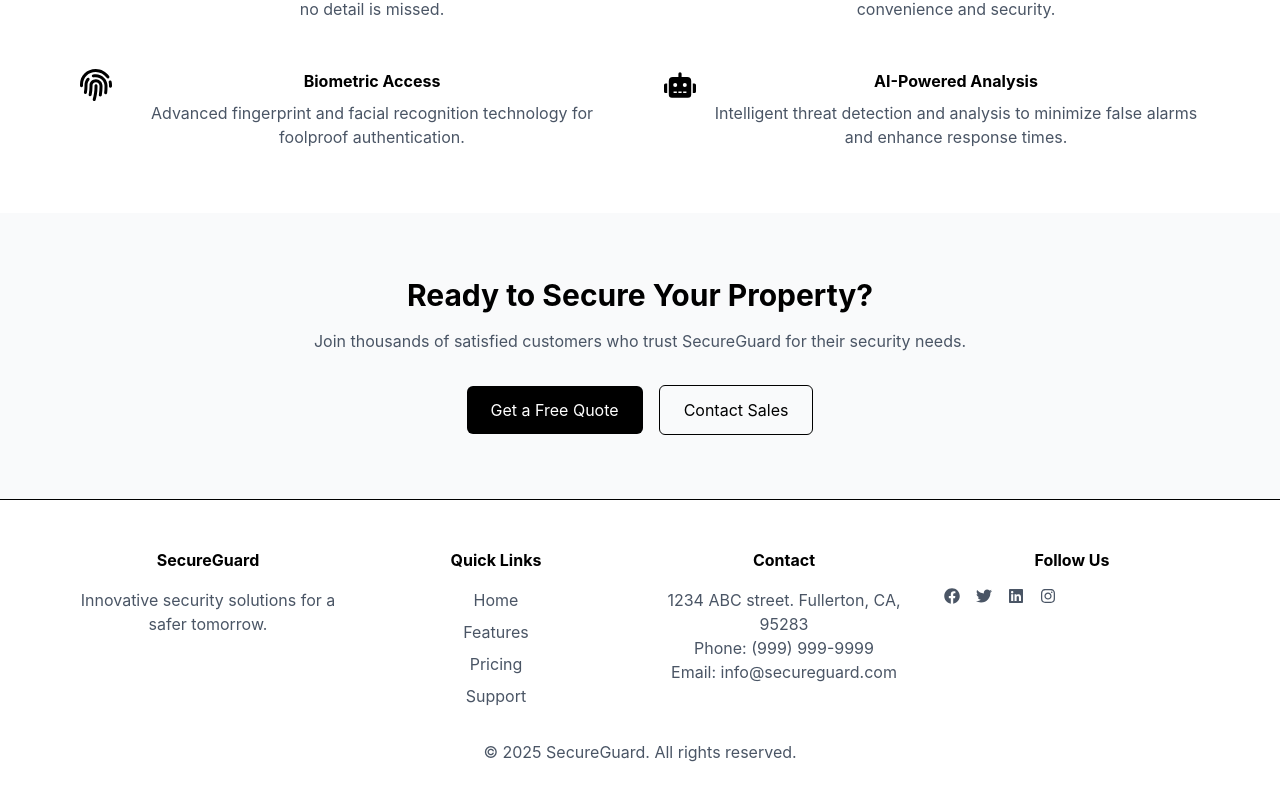
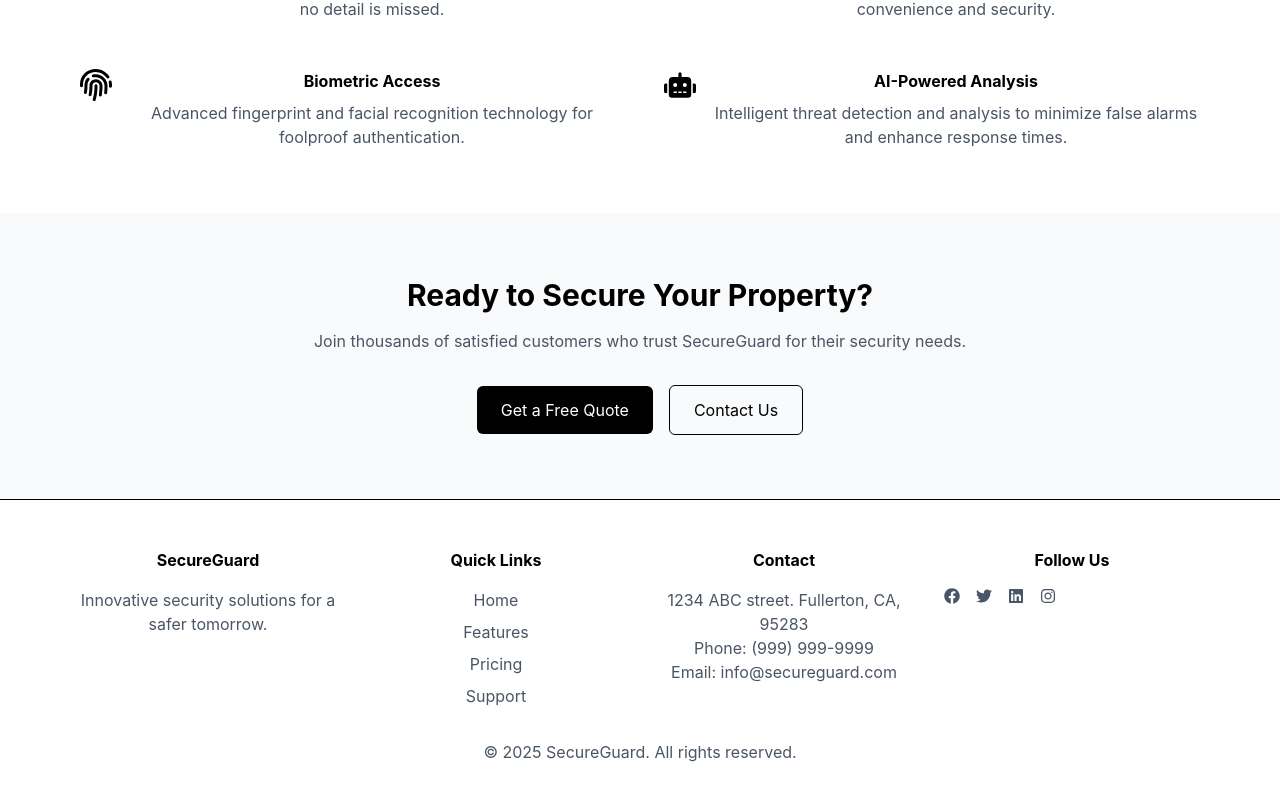
Before and after one commit to oddjoey/AISecRaspberryPI, a Next.js app in the folder secureguard/: page / in a window 1280 px wide. Shown: the part 1029-1829 px from the top of the page. Built offline with nearby package versions, Linux system fonts and the light colour scheme.

Commit message:
contact us button to redirect

```diff
--- a/secureguard/src/components/home.js
+++ b/secureguard/src/components/home.js
@@ -87,7 +87,7 @@ const Home = () => {
             Get a Free Quote
           </button>
           <button className="border border-black text-black px-6 py-3 rounded-md hover:bg-gray-100 transition duration-300">
-            Contact Sales
+            Contact Us
           </button>
         </div>
       </div>
```
